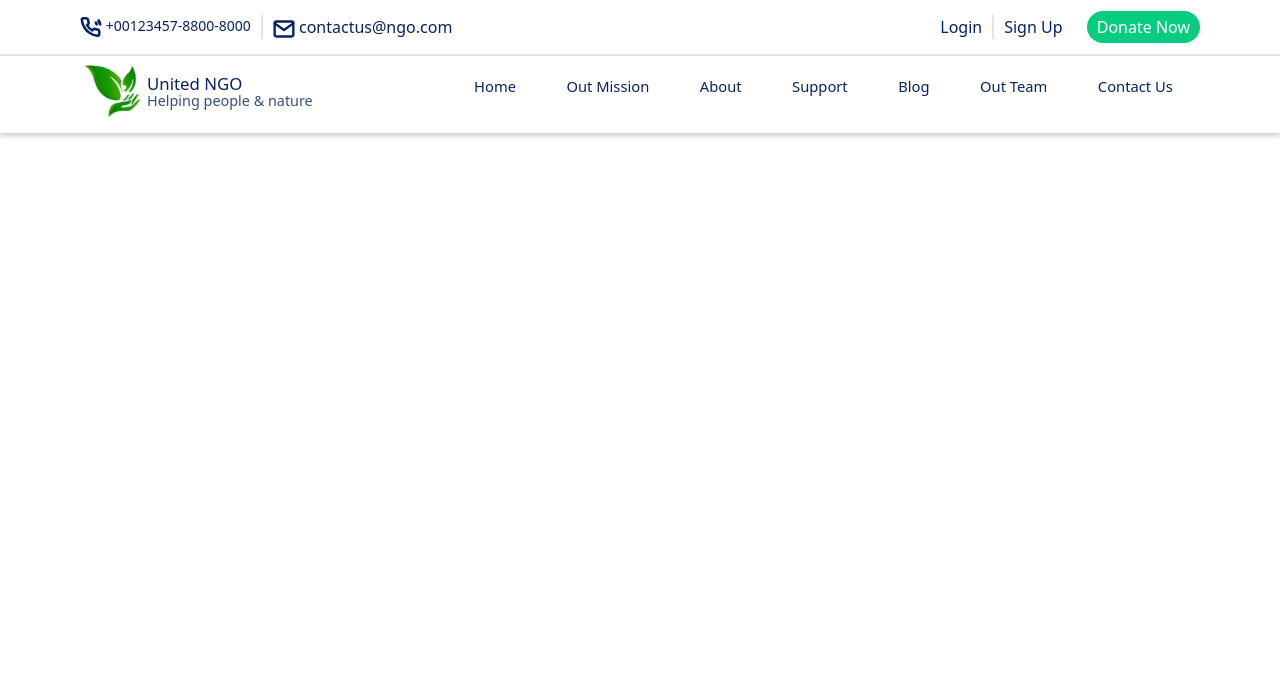
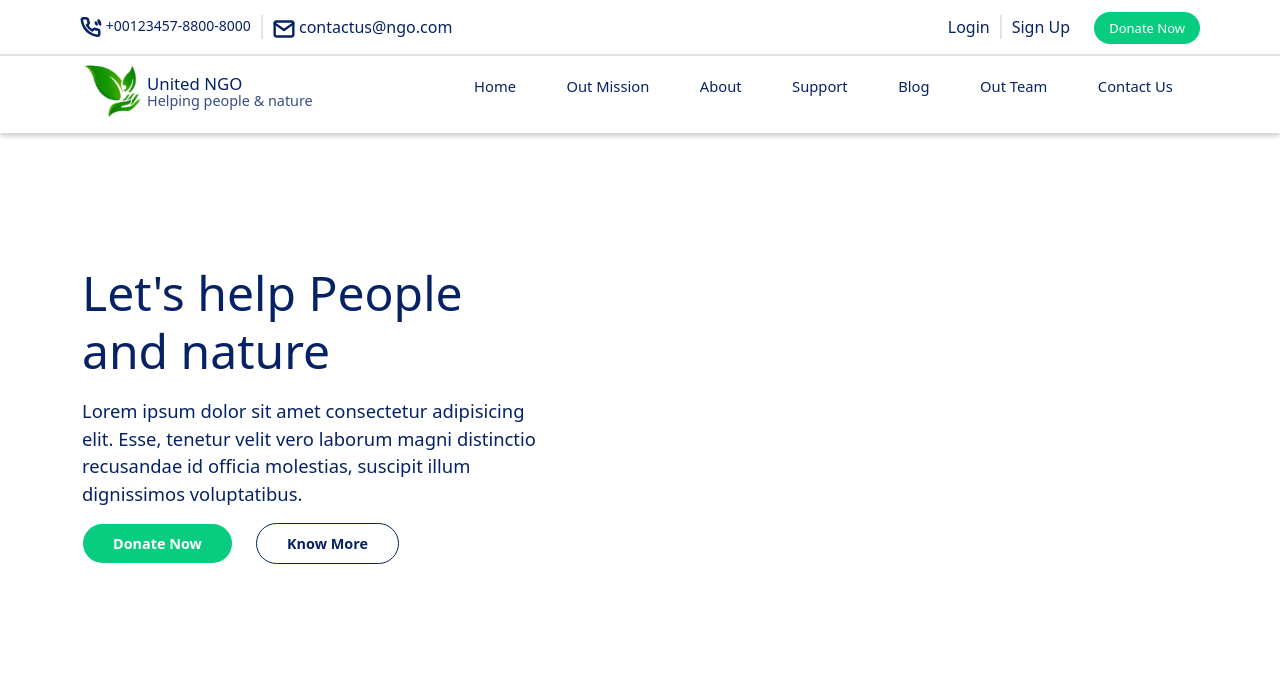
Before and after one commit to hdubey64/Ngo-project, a plain HTML site: page index.html in a window 1280 px wide. Drawn offline with nearby package versions, Linux system fonts and the light colour scheme.

Commit message:
Hero h1,  p & Btn Fixed

```diff
--- a/assets/style.css
+++ b/assets/css/style.css
@@ -20,9 +20,7 @@
 header {
    border-bottom: 2px solid #e4e4e4;
 }
-/* .container {
-   padding: 0 5vw !important;
-} */
+
 .topBar {
    display: flex;
    padding: 15px 0;
@@ -63,9 +61,10 @@ header {
    margin-left: 10px;
    text-decoration: none;
    border-radius: 100px;
-   padding: 5px 10px;
+   padding: 7px 15px;
    background-color: var(--greenColor);
    color: white;
+   font-size: 13px;
 }
 nav {
    display: flex;
@@ -137,7 +136,7 @@ nav {
       position: absolute;
       left: 0px;
       height: 92vh;
-      top: 15vh;
+      top: 25vh;
       display: flex;
       flex-direction: column;
       align-items: center;
@@ -156,6 +155,49 @@ nav {
 .nav-active {
    transform: translateX(0%);
 }
+.hero {
+   height: 70vh;
+   display: flex;
+   align-items: center;
+}
+.hero h1 {
+   width: 75%;
+   font-size: 3rem;
+   color: var(--ltBlueColor);
+   padding-bottom: 5px;
+   font-weight: 500;
+}
+.hero p {
+   width: 85%;
+   text-justify: auto;
+   font-size: 1.15rem;
+   color: var(--ltBlueColor);
+   padding-top: 5px;
+}
+.donate2 {
+   font-size: 0.9rem;
+   font-weight: 600;
+   text-decoration: none;
+   border-radius: 100px;
+   padding: 10px 30px;
+   background-color: var(--greenColor);
+   color: white;
+   margin-right: 10px;
+}
+.know {
+   font-size: 0.9rem;
+   font-weight: 600;
+   text-decoration: none;
+   border: 1px solid var(--ltBlueColor);
+   border-radius: 100px;
+   padding: 10px 30px;
+   margin-left: 10px;
+   color: var(--ltBlueColor);
+}
+.btn {
+   margin-left: -12px;
+}
+
 @media screen and (max-width: 768px) {
    header {
       display: none;
--- a/index.html
+++ b/index.html
@@ -13,10 +13,11 @@
          rel="stylesheet"
          href="https://cdnjs.cloudflare.com/ajax/libs/font-awesome/5.15.4/css/all.min.css"
       />
-      <link rel="stylesheet" href="/assets/style.css" />
+      <link rel="stylesheet" href="/assets/css/style.css" />
       <title>United NGO</title>
    </head>
    <body>
+      <!-- Header Start Here  -->
       <header>
          <div class="topBar container">
             <a href="#" class="call">
@@ -84,6 +85,8 @@
             </div>
          </div>
       </header>
+      <!-- Header End Here  -->
+      <!-- Navbar Start Here  -->
       <div class="navbars">
          <nav class="container">
             <div class="logo">
@@ -116,9 +119,33 @@
             </div>
          </nav>
       </div>
+      <!-- Navbar End Here  -->
+      <!-- Hero Start Here  -->
+      <div class="container">
+         <div class="hero">
+            <div class="row">
+               <div class="col-sm-12 col-md-6">
+                  <h1>Let's help People and nature</h1>
+                  <p>
+                     Lorem ipsum dolor sit amet consectetur adipisicing elit.
+                     Esse, tenetur velit vero laborum magni distinctio
+                     recusandae id officia molestias, suscipit illum dignissimos
+                     voluptatibus.
+                  </p>
+                  <div class="btn">
+                     <a href="#" class="donate2"> Donate Now</a>
+
+                     <a href="#" class="know"> Know More</a>
+                  </div>
+               </div>
+               <div class="col-sm-12 col-md-6"></div>
+            </div>
+         </div>
+      </div>
+      <!-- Hero End Here  -->
 
       <script src="https://cdnjs.cloudflare.com/ajax/libs/popper.js/2.9.2/umd/popper.min.js"></script>
       <script src="https://cdnjs.cloudflare.com/ajax/libs/twitter-bootstrap/5.1.0/js/bootstrap.min.js"></script>
-      <script src="/assets/app.js"></script>
+      <script src="/assets/js/app.js"></script>
    </body>
 </html>
```
Also changed, not shown: assets/images/hero svg/Ellipse 1.svg (added), assets/js/app.js (renamed from assets/app.js).
